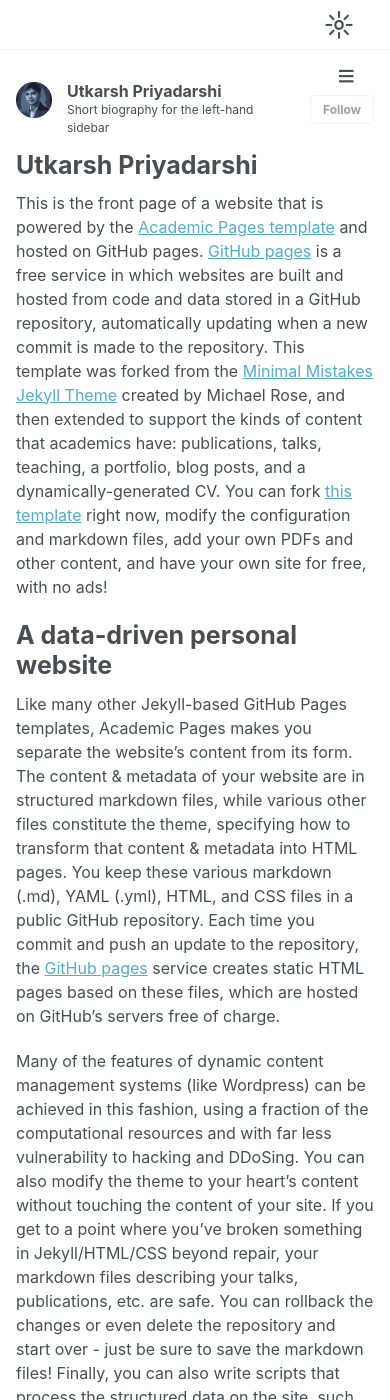
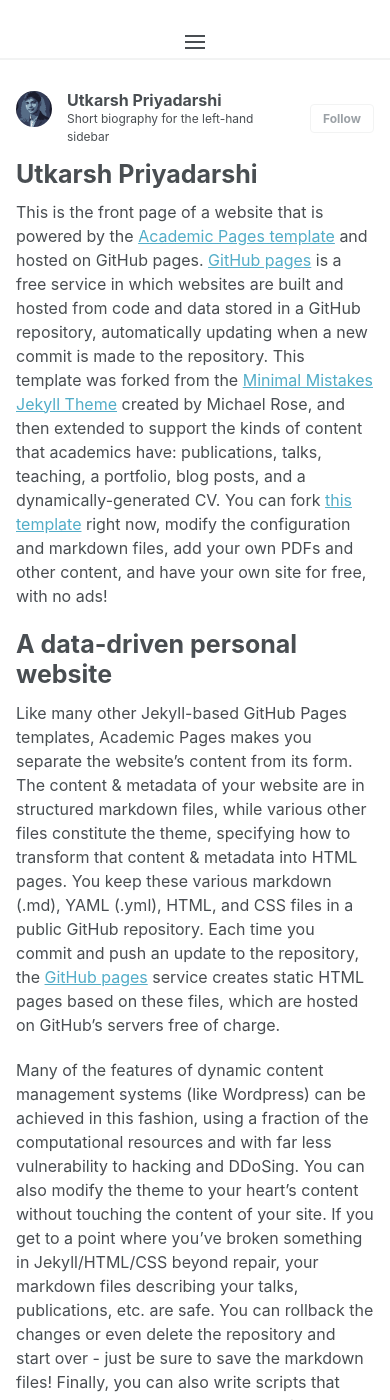
Before and after one commit to priyadarshiutkarsh/priyadarshiutkarsh.github.io, a Jekyll site: the page built from _pages/about.md, in a window 390 px wide and 1400 px high. Built offline with Jekyll 4.4.1, drawn with Linux system fonts in a browser that asks for light colours.

Commit message:
Update main.scss

```diff
--- a/assets/css/main.scss
+++ b/assets/css/main.scss
@@ -45,144 +45,126 @@
     "layout/mobile-nav"
 ;
 
-/* Mobile navigation fixes - updated positioning */
+/* Override for mobile navigation */
 @media only screen and (max-width: 767px) {
-  /* Add the mobile nav bar with pure CSS - reversed icon order */
-  body:before {
-    content: "☼ ≡";
-    display: block !important;
-    position: fixed !important;
-    top: 0 !important;
-    right: 0 !important;
-    width: 100px !important;
-    height: 50px !important;
-    background-color: var(--global-bg-color) !important;
-    color: var(--global-text-color) !important;
-    font-size: 30px !important;
-    line-height: 50px !important;
-    text-align: right !important;
-    padding-right: 20px !important;
-    z-index: 9999 !important;
-    pointer-events: none !important;
-    letter-spacing: 15px !important;
+  /* Basic mobile styling */
+  body {
+    padding-top: 60px;
   }
 
-  /* Add a black bar across the top */
-  body:after {
-    content: "";
-    display: block !important;
-    position: fixed !important;
-    top: 0 !important;
-    left: 0 !important;
-    width: 100% !important;
-    height: 50px !important;
-    background-color: var(--global-bg-color) !important;
-    border-bottom: 1px solid var(--global-border-color) !important;
-    z-index: 9998 !important;
+  /* Fix the masthead position */
+  .masthead {
+    position: fixed;
+    top: 0;
+    left: 0;
+    right: 0;
+    background-color: var(--global-bg-color);
+    z-index: 1000;
+    height: 60px;
+    border-bottom: 1px solid var(--global-border-color);
   }
 
-  /* Add padding to the body */
-  body {
-    padding-top: 50px !important;
+  /* Style the inner container */
+  .masthead__inner-wrap {
+    padding: 0;
+    max-width: 100%;
+    display: flex;
+    align-items: center;
+    justify-content: flex-end;
+    height: 60px;
   }
 
-  /* Reposition the masthead */
-  .masthead {
-    position: fixed !important;
-    top: 0 !important;
-    right: 0 !important;
-    width: 100% !important;
-    height: 50px !important;
-    z-index: 10000 !important;
-    border: none !important;
-    background: transparent !important;
+  /* Full width menu */
+  .masthead__menu {
+    width: 100%;
+    display: flex;
+    justify-content: flex-end;
   }
 
-  /* Make masthead inner visible */
-  .masthead__inner-wrap {
-    display: flex !important;
-    justify-content: flex-end !important;
-    height: 50px !important;
-    padding: 0 !important;
-    margin: 0 !important;
+  /* Adjust the greedy nav */
+  .greedy-nav {
+    background: transparent;
+    width: auto;
+    min-width: auto;
+    display: flex;
+    justify-content: flex-end;
+    align-items: center;
   }
 
-  /* Show the menu */
-  .masthead__menu {
-    display: flex !important;
-    justify-content: flex-end !important;
-    height: 50px !important;
+  /* Hide all normal navigation items */
+  .greedy-nav .visible-links li:not(.tail) {
+    display: none;
   }
 
-  /* Style the greedy nav */
-  .greedy-nav {
-    display: flex !important;
-    justify-content: flex-end !important;
-    min-width: 0 !important;
-    width: auto !important;
-    background: transparent !important;
+  /* Show the theme toggle */
+  .greedy-nav .visible-links li.tail {
+    display: block;
   }
 
-  /* Hide the regular navigation links */
-  .greedy-nav .visible-links li:not(.tail) {
-    display: none !important;
+  /* Ensure logo is hidden */
+  .greedy-nav .visible-links li.masthead__menu-item--lg {
+    display: none;
   }
 
-  /* Position the hamburger button correctly */
+  /* Fix the button positions */
   .greedy-nav button {
-    position: relative !important;
-    display: block !important;
-    width: 50px !important;
-    height: 50px !important;
-    background: transparent !important;
-    border: none !important;
-    margin: 0 !important;
-    padding: 0 !important;
-    right: 10px !important;
-    z-index: 10001 !important;
+    display: block;
+    position: relative;
+    height: 60px;
+    width: 60px;
+    background: transparent;
+    border: none;
+    right: auto;
+    order: 3;
   }
 
-  /* Hide the navicon as we're showing the text character instead */
-  .navicon, .navicon:before, .navicon:after {
-    background: transparent !important;
+  /* Proper styling for hamburger */
+  .navicon {
+    background: var(--global-text-color);
+    height: 2px;
+    width: 20px;
+    position: relative;
+    transition: background 0.2s ease-out;
   }
 
-  /* Show the theme toggle button */
-  .greedy-nav .visible-links #theme-toggle {
-    display: block !important;
-    margin-right: 15px !important;
-    width: 40px !important;
-    height: 50px !important;
+  .navicon:before,
+  .navicon:after {
+    content: "";
+    display: block;
+    width: 20px;
+    height: 2px;
+    background: var(--global-text-color);
+    position: absolute;
+    left: 0;
+    transition: all 0.2s ease-out;
   }
 
-  /* Make theme toggle show up properly */
-  #theme-toggle {
-    position: relative !important;
-    z-index: 10001 !important;
+  .navicon:before {
+    top: -6px;
   }
 
-  /* Position the theme toggle */
-  .greedy-nav .visible-links li.tail {
-    display: block !important;
-    order: 1 !important;
-    height: 50px !important;
-    display: flex !important;
-    align-items: center !important;
+  .navicon:after {
+    bottom: -6px;
   }
 
-  /* Position the toggle before the hamburger menu */
-  .greedy-nav .visible-links li.tail {
-    margin-right: 0 !important;
+  /* Custom styles for theme toggle */
+  #theme-toggle {
+    margin-right: 10px;
+    display: flex;
+    align-items: center;
+    justify-content: center;
+    height: 60px;
+    width: 40px;
   }
 
-  /* Hide hidden links */
-  .greedy-nav .hidden-links {
-    right: 0 !important;
-    top: 50px !important;
+  /* Fix icon in theme toggle */
+  #theme-toggle i {
+    font-size: 20px;
   }
 
-  /* Hide site title in the menu */
-  .greedy-nav .visible-links li.masthead__menu-item--lg {
-    display: none !important;
+  /* Adjust dropdown menu position */
+  .greedy-nav .hidden-links {
+    top: 60px;
+    right: 0;
   }
 }
```
